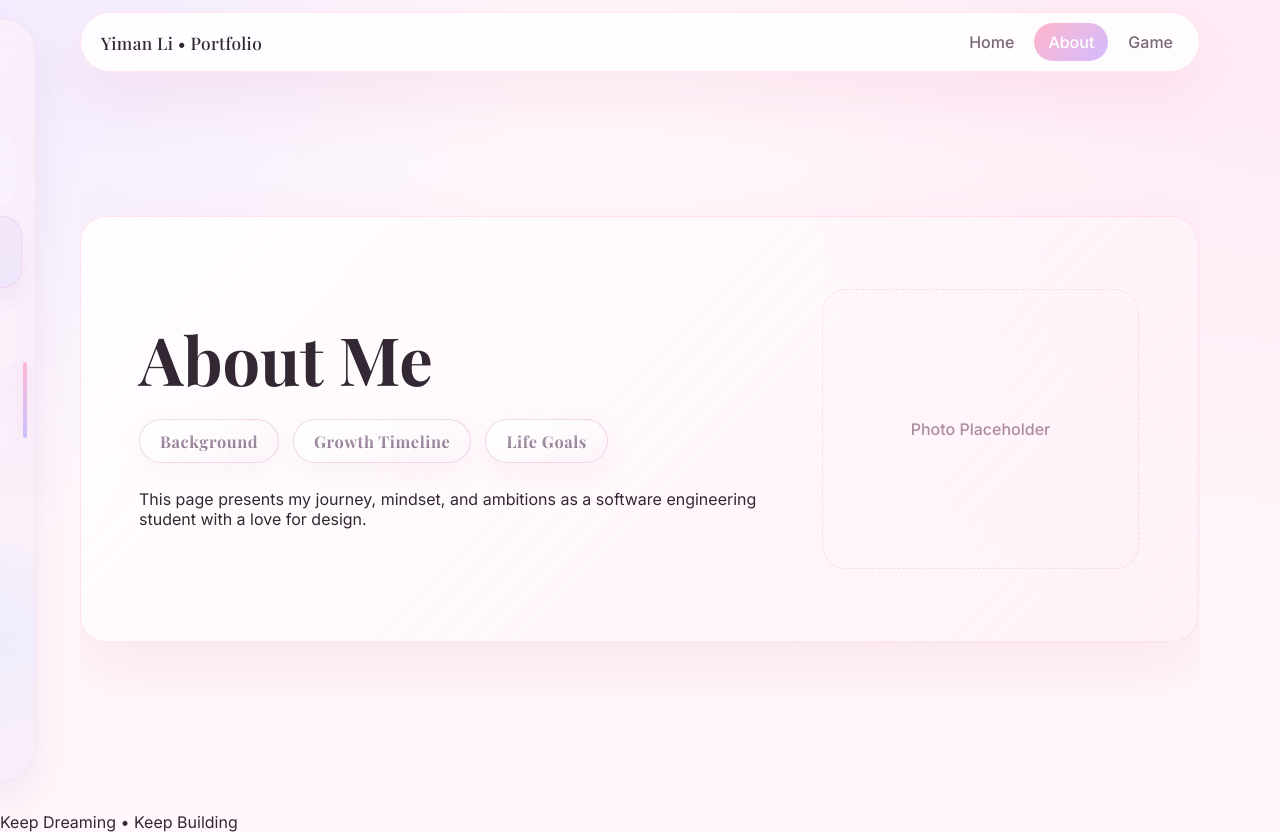
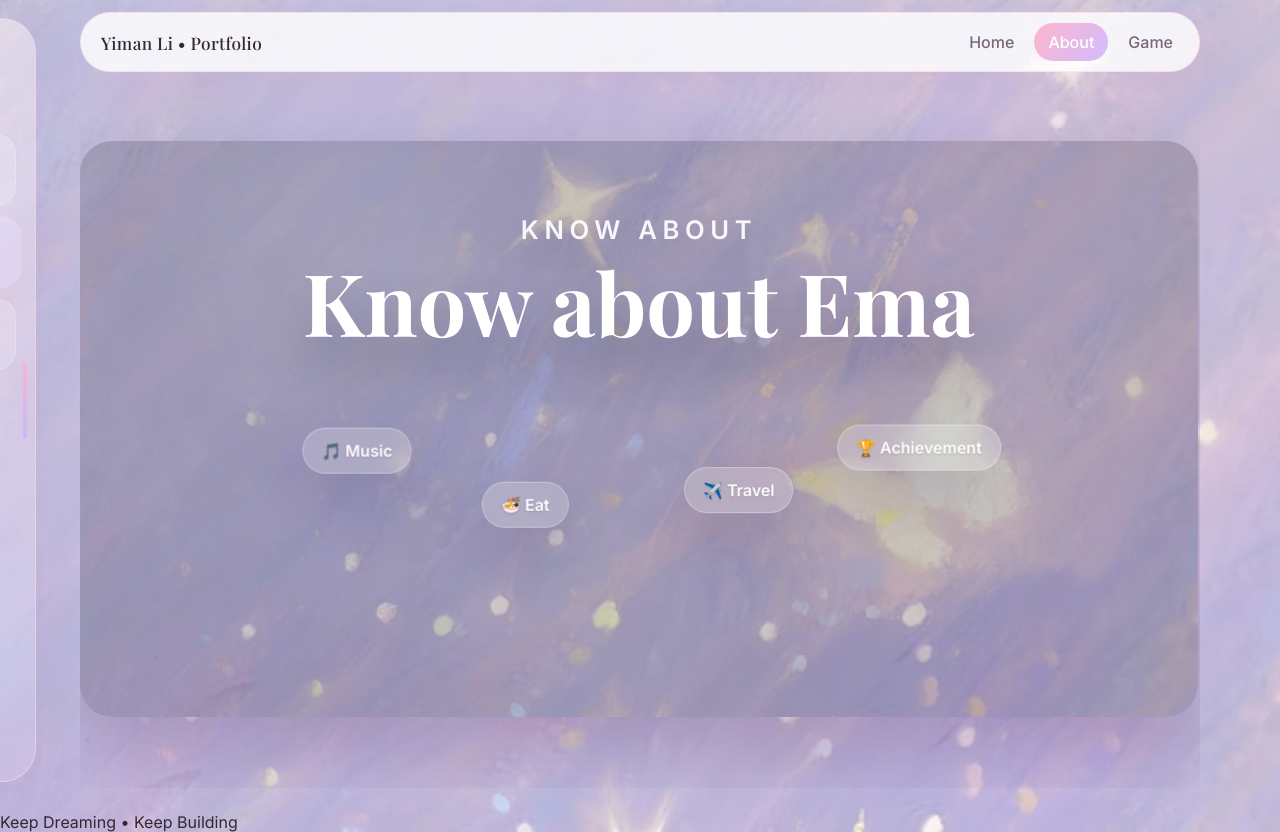
Before and after one commit to Ema-111/web-ass, a website: page views/about.html in a window 1280 px wide. Drawn offline with nearby package versions, Linux system fonts and the light colour scheme.

Commit message:
about me页面标题样式改动1“
“about me页面标题样式改动1“

git commit -m “about me页面标题样式改动1

```diff
--- a/public/css/main.css
+++ b/public/css/main.css
@@ -42,7 +42,8 @@ body {
   animation: fadeInPage 0.8s ease forwards;
 }
 
-body.home-page {
+body.home-page,
+body.about-page {
   background: url("/public/images/home-bg.png") center / cover fixed no-repeat;
 }
 
@@ -344,10 +345,173 @@ main {
   align-items: center;
 }
 
-.hero-copy {
+.about-page .hero {
+  min-height: 72vh;
+  padding: 0;
+  border: none;
+  border-radius: 32px;
+  background: transparent;
+  overflow: hidden;
+  position: relative;
+  box-shadow: 0 34px 76px rgba(94, 48, 98, 0.26);
+  display: flex;
+  align-items: center;
+  justify-content: center;
+}
+
+.about-page .hero::before {
+  content: "";
+  position: absolute;
+  inset: 0;
+  background: radial-gradient(circle at 18% 24%, rgba(255, 255, 255, 0.28), transparent 16%),
+    radial-gradient(circle at 82% 18%, rgba(255, 255, 255, 0.18), transparent 18%),
+    radial-gradient(circle at 52% 72%, rgba(255, 248, 235, 0.14), transparent 22%);
+  pointer-events: none;
+}
+
+.about-page .hero-backdrop {
+  position: absolute;
+  inset: 0;
+  background: url("/public/images/home-bg.png") center / cover no-repeat;
+  filter: brightness(0.82) saturate(1.1);
+}
+
+.about-page .hero-backdrop::after {
+  content: "";
+  position: absolute;
+  inset: 0;
+  background: radial-gradient(circle at 25% 24%, rgba(255, 255, 255, 0.16), transparent 20%),
+    radial-gradient(circle at 80% 16%, rgba(234, 202, 255, 0.14), transparent 18%),
+    radial-gradient(circle at 45% 75%, rgba(255, 255, 255, 0.12), transparent 24%);
+  pointer-events: none;
+}
+
+.about-page .hero-content {
   position: relative;
   z-index: 2;
-  max-width: 760px;
+  width: min(980px, 100%);
+  padding: 64px 24px;
+  display: grid;
+  place-items: center;
+  text-align: center;
+}
+
+.about-page .hero-copy {
+  margin-bottom: 24px;
+}
+
+.about-page .hero-title-kicker {
+  margin: 0 0 16px;
+  font-size: clamp(1.2rem, 2vw, 1.6rem);
+  letter-spacing: 0.22em;
+  color: rgba(255, 255, 255, 0.92);
+  text-transform: uppercase;
+  text-shadow: 0 18px 40px rgba(18, 3, 30, 0.24);
+}
+
+.about-page .hero h1 {
+  font-family: "Playfair Display", serif;
+  font-size: clamp(3.6rem, 6.8vw, 5.4rem);
+  line-height: 0.95;
+  margin: 0;
+  color: #ffffff;
+  text-shadow: 0 28px 56px rgba(6, 0, 20, 0.3);
+}
+
+.about-page .hero-pill-grid {
+  position: relative;
+  width: 100%;
+  max-width: 1120px;
+  height: 240px;
+  margin-top: 36px;
+}
+
+.about-page .hero-pill {
+  position: absolute;
+  display: inline-flex;
+  align-items: center;
+  justify-content: center;
+  gap: 0.55rem;
+  min-width: auto;
+  white-space: nowrap;
+  padding: 12px 18px;
+  border-radius: 999px;
+  color: #ffffff;
+  background: rgba(255, 255, 255, 0.18);
+  border: 1px solid rgba(255, 255, 255, 0.32);
+  backdrop-filter: blur(18px);
+  box-shadow: 0 24px 60px rgba(34, 7, 70, 0.18);
+  transition: transform 0.28s ease, box-shadow 0.28s ease;
+  font-weight: 600;
+  text-shadow: 0 1px 2px rgba(0, 0, 0, 0.16);
+}
+
+.about-page .hero-pill:hover {
+  transform: scale(1.08);
+  box-shadow: 0 30px 72px rgba(34, 7, 70, 0.26);
+}
+
+.about-page .hero-pill--top-left {
+  top: 18%;
+  left: 16%;
+  transform: translate(-18%, -42%);
+}
+
+.about-page .hero-pill--top-right {
+  top: 16%;
+  right: 14%;
+  transform: translate(16%, -38%);
+}
+
+.about-page .hero-pill--bottom-left {
+  top: 36%;
+  left: 35%;
+  transform: translate(-20%, -18%);
+}
+
+.about-page .hero-pill--bottom-right {
+  top: 32%;
+  right: 36%;
+  transform: translate(22%, -28%);
+}
+
+@media (max-width: 980px) {
+  .about-page .hero {
+    min-height: 76vh;
+  }
+
+  .about-page .hero-content {
+    padding: 48px 20px;
+  }
+
+  .about-page .hero-pill-grid {
+    height: 300px;
+  }
+
+  .about-page .hero-pill--top-left,
+  .about-page .hero-pill--top-right,
+  .about-page .hero-pill--bottom-left,
+  .about-page .hero-pill--bottom-right {
+    position: absolute;
+    left: 50%;
+    transform: translateX(-50%);
+  }
+
+  .about-page .hero-pill--top-left {
+    top: -12px;
+  }
+
+  .about-page .hero-pill--top-right {
+    top: 80px;
+  }
+
+  .about-page .hero-pill--bottom-left {
+    bottom: 80px;
+  }
+
+  .about-page .hero-pill--bottom-right {
+    bottom: -12px;
+  }
 }
 
 .hero h1 {
--- a/views/about.html
+++ b/views/about.html
@@ -6,7 +6,7 @@
     <title>Yiman Li | About</title>
     <link rel="stylesheet" href="/public/css/main.css" />
   </head>
-  <body class="sidebar-hover-page">
+  <body class="sidebar-hover-page about-page">
     <aside id="portfolio-sidebar" class="sidebar-shell" aria-label="Portfolio sidebar">
       <div class="sidebar-hover-hint" aria-hidden="true"></div>
       <div class="sidebar-header">
@@ -62,20 +62,20 @@
 
     <main class="fullpage-main">
       <section class="screen-panel">
-        <div class="hero reveal">
-          <div>
-            <h1>About Me</h1>
-            <div class="meta">
-              <span class="chip">Background</span>
-              <span class="chip">Growth Timeline</span>
-              <span class="chip">Life Goals</span>
+        <div class="hero about-hero reveal">
+          <div class="hero-backdrop"></div>
+          <div class="hero-content">
+            <div class="hero-copy">
+              <p class="hero-title-kicker">Know about</p>
+              <h1>Know about Ema</h1>
             </div>
-            <p class="small">
-              This page presents my journey, mindset, and ambitions as a software
-              engineering student with a love for design.
-            </p>
+            <div class="hero-pill-grid" aria-label="Feature highlights">
+              <span class="hero-pill hero-pill--top-left">🎵 Music</span>
+              <span class="hero-pill hero-pill--top-right">🏆 Achievement</span>
+              <span class="hero-pill hero-pill--bottom-left">🍜 Eat</span>
+              <span class="hero-pill hero-pill--bottom-right">✈️ Travel</span>
+            </div>
           </div>
-          <div class="profile-placeholder">Photo Placeholder</div>
         </div>
       </section>
 
```
